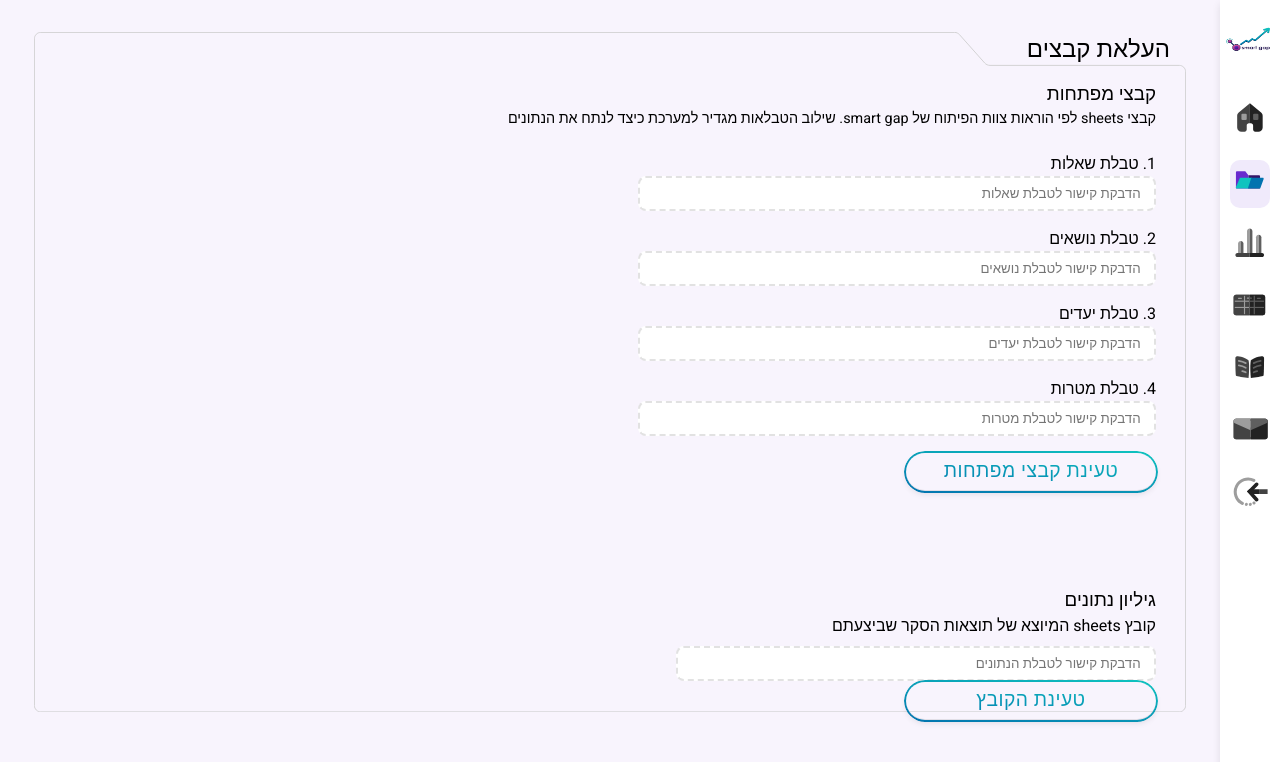
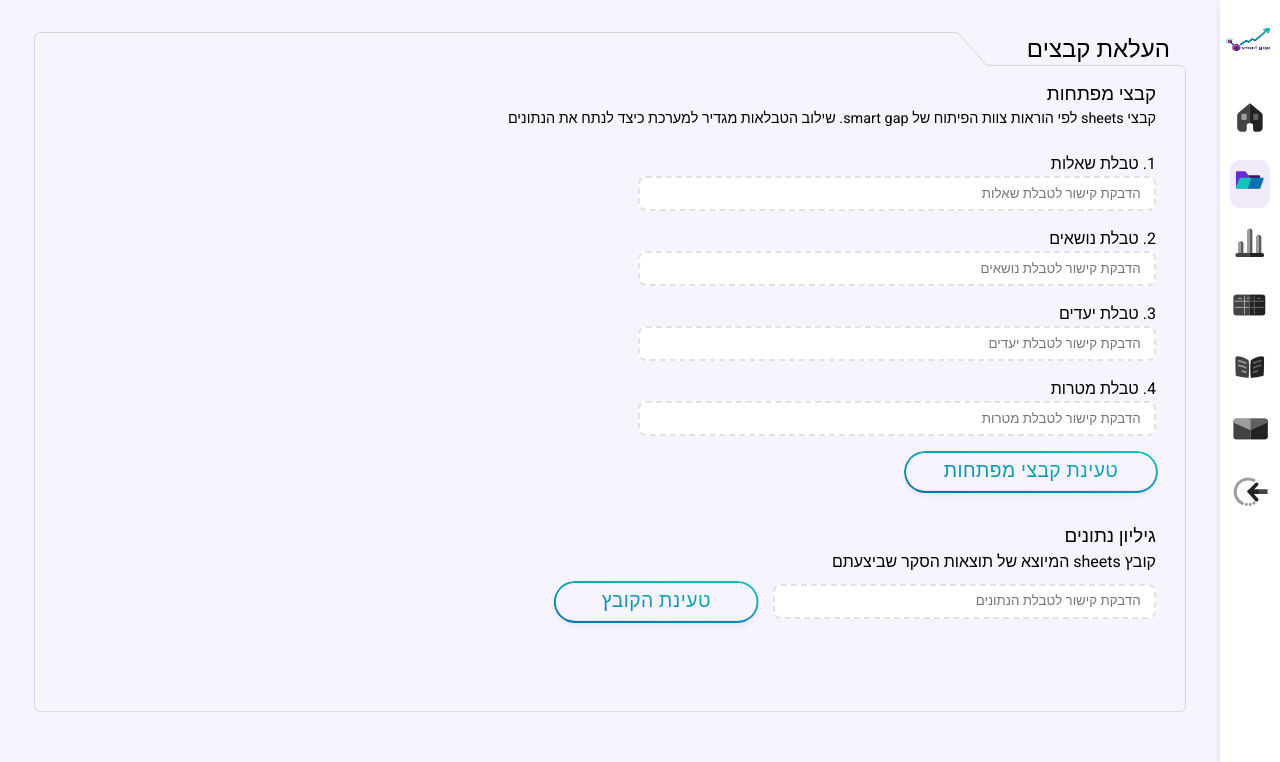
Before and after one commit to yossi-weinberger/Smart-gap, a Next.js app: page /upload-form in a window 1280 px wide. Shown: the top 762 px of the page. Built offline with nearby package versions, Linux system fonts and the light colour scheme; no server answers.

Commit message:
Update styling

```diff
--- a/app/api/load-survey/route.js
+++ b/app/api/load-survey/route.js
@@ -99,7 +99,7 @@ export async function POST(req, res) {
         //         location: 'EU',
         //     })
 
-        return NextResponse.json({ status: 'הקובץ נטען בהצלחה' })
+        return NextResponse.json({ status: 'הקובץ הועלה בהצלחה' })
 
     } catch (err) {
         console.error('Error reading sheets:', err)
--- a/app/globals.css
+++ b/app/globals.css
@@ -181,7 +181,7 @@ p {
   }
 
   &.upload-indicator {
-    padding: .5em;
+    padding: .5em 1em;
     border: 1px solid var(--input-border);
     border-radius: 8px;
 
--- a/components/survey-data/SurveyData.css
+++ b/components/survey-data/SurveyData.css
@@ -1,6 +1,16 @@
+.survey-form {
+    padding: 0 2em;
+}
+
+.survey-data-section {
+    width: 600px;
+}
+
 .survey-data-status {
     display: flex;
     gap: .5em;
+    margin-block-start: .5em;
+
     align-items: center;
     color: var(--color-green);
 }
@@ -10,3 +20,9 @@
     gap: 1em;
     align-items: center;
 }
+
+.data-input {
+    display: flex;
+    align-items: center;
+    gap: 1em;
+}
--- a/components/survey-data/surveyData.jsx
+++ b/components/survey-data/surveyData.jsx
@@ -6,14 +6,13 @@ export default function SurveyData({ surveyData, handleChange, surveyDataLoading
 
     return (
         <form className="upload-form survey-form" onSubmit={onSubmit}>
-            <div className="survey-data-section">
-                <div className="link-section">
+            <div className="link-section survey-data-section">
                 <h3 className="form-headline rtl-text">גיליון נתונים</h3>
                 <p className="description rtl-text">קובץ sheets המיוצא של תוצאות הסקר שביצעתם</p>
                 {surveyDataLoadingStatus ?
                     <>
                         <div className="upload-indicator">
-                                <p className="upload-indicator">שאלון חניכים בקהילת-תגובות</p>
+                            <p className="upload-indicator">'שאלון חניכים בקהילת-תגובות'</p>
                             <p className="re-loading" onClick={clearSurveyForm}>טעינת קובץ חדש</p>
                         </div>
                         <div className="survey-data-status">
@@ -28,7 +27,7 @@ export default function SurveyData({ surveyData, handleChange, surveyDataLoading
                         </div>
                     </>
                     :
-                        <>
+                    <div className="data-input">
                         <input className="link-input"
                             type="text"
                             name="surveyData"
@@ -37,9 +36,8 @@ export default function SurveyData({ surveyData, handleChange, surveyDataLoading
                             onChange={(e) => handleChange(e, 'survey')}
                             required />
                         <button className="btn load-btn"><span>טעינת הקובץ</span></button>
-                        </>
+                    </div>
                 }
-                </div>
             </div>
             {!!isLoadingSurveyData.progress &&
                 <LoaderBar progress={isLoadingSurveyData.progress} />}
--- a/components/upload-form/DataUploadForm.css
+++ b/components/upload-form/DataUploadForm.css
@@ -18,7 +18,7 @@
     display: grid;
     gap: 2em;
     justify-content: start;
-    padding: 3em 2em;
+    padding: 3em 2em 2em;
 }
 
 .form-header .description {
@@ -27,19 +27,15 @@
 
 .link-section {
     display: grid;
+}
+
+.link-input {
     width: 80%;
 }
 
 .tables-section {
     display: grid;
     gap: 1em;
-}
-
-.survey-data-section {
-    display: flex;
-    gap: 1em;
-    align-items: flex-end;
-    width: 600px;
 }
 
 input[type="text"] {
@@ -49,6 +45,10 @@ input[type="text"] {
     border-radius: 8px;
     padding: 1em;
     font-family: inherit;
+}
+
+.analyze-data-btn-container {
+    padding: 2em 2em 0;
 }
 
 .load-btn {
--- a/components/upload-form/DataUploadForm.jsx
+++ b/components/upload-form/DataUploadForm.jsx
@@ -1,10 +1,9 @@
 'use client'
-import React, { useEffect, useState } from 'react'
+import React, { useState } from 'react'
 import './DataUploadForm.css'
 import KeyTables from '../key-tables/KeyTables'
 import SurveyData from '../survey-data/SurveyData'
 import { dataService } from '@/services/dataService'
-import { LoaderBar } from '../loader-bar/LoaderBar'
 
 export default function DataUploadForm() {
 
@@ -145,7 +144,10 @@ export default function DataUploadForm() {
                     isLoadingSurveyData={isLoadingSurveyData}
                 />
 
-                {combinedData && surveyDataLoadingStatus && (<button className="btn load-btn analyze-data-btn" onClick={analyzeData}>ביצוע ניתוח נתונים</button>)}
+                {combinedData && surveyDataLoadingStatus && (
+                    <div className="analyze-data-btn-container">
+                        <button className="btn load-btn analyze-data-btn" onClick={analyzeData}>ביצוע ניתוח נתונים</button>
+                    </div>)}
             </div>
         </section>
     )
```
Lines whose indentation alone changed are shown as unchanged.
